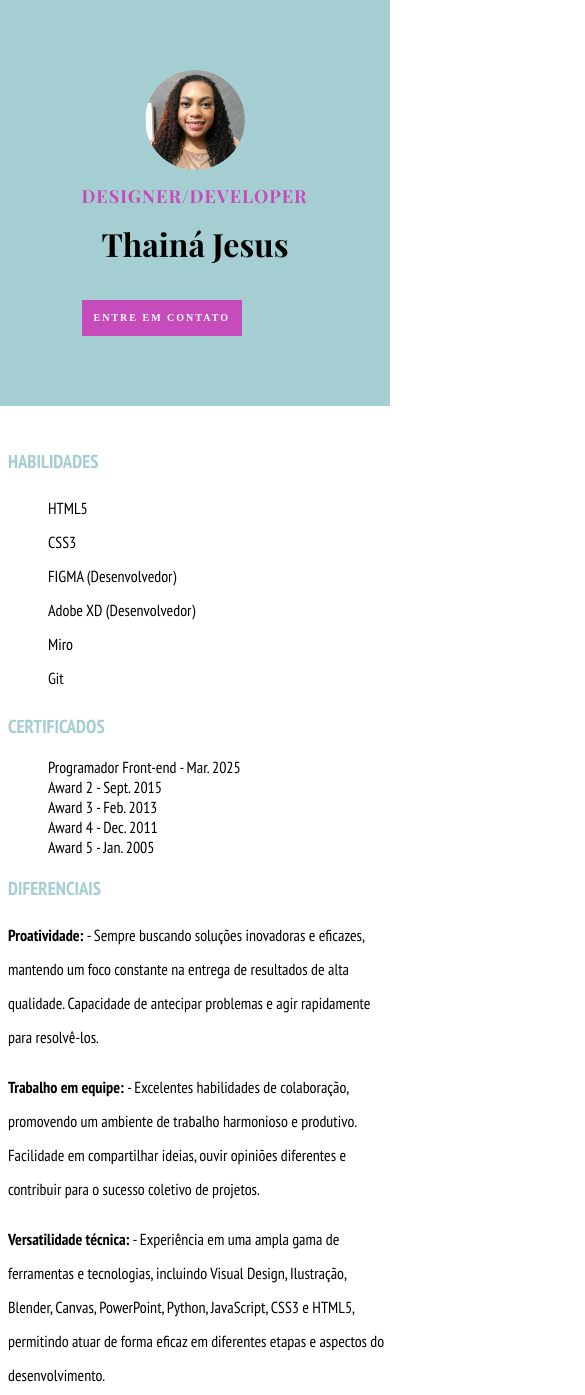
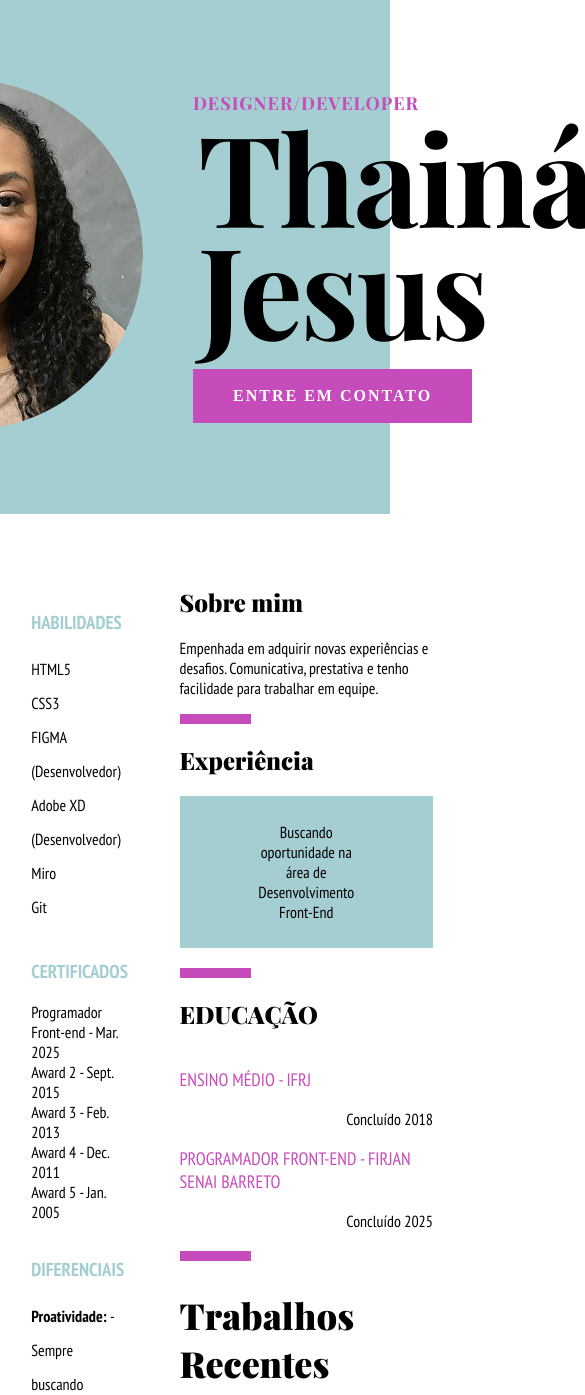
Before and after one commit to ThainaJesus1/thainajesus, a plain HTML site: page index.html in a window 390 px wide. Shown: the top 1395 px of the page, 585 px wide, since content can reach past the window. Drawn offline with nearby package versions, Linux system fonts and the light colour scheme; a web font is replaced by a local one.

Commit message:
Projeto sem responsivo

```diff
--- a/css/estilo.css
+++ b/css/estilo.css
@@ -94,11 +94,11 @@ header {
 .name {
     font-size: 60px;
     font-weight: bold;
-    color: white;
-    font-family: 'Playfair Display', serif;
+    color: #000
+    font-family: var(--font-family2);
     line-height: 112px;
-    margin: 20px;
-
+    letter-spacing: -2.17px;
+    margin: 5px;
 
 }
 
@@ -139,14 +139,21 @@ header {
 .column1 li{
     font-family:var(--font-family1);
     color: #000;
-   line-height: 34px;
+    line-height: 34px;
+}
 
-
+.column1 ul{
+    padding:0;
 }
 
 .column2 h3{
     font-family:var(--font-family1);
     color: var(--secundary);
+
+}
+
+.column2 ul{
+    padding:0;
 }
 
 .column2 li{
@@ -161,6 +168,8 @@ header {
 }
 
 
+
+
 .column3 p{
     font-family:var(--font-family1);
     color: #000;
@@ -173,6 +182,10 @@ header {
 .column4 h3{
     font-family:var(--font-family1);
     color: var(--secundary);
+}
+
+.column4 ul{
+    padding:0;
 }
 
 
@@ -277,8 +290,15 @@ header {
 .portfolio{
     display: flex;
     flex-direction: row;
-    gap:20px
+    gap:20px;
+    justify-content: space-between;
 
+}
+
+.ptitle{
+    display: flex;
+    justify-content: space-between;
+    flex-direction: row;
 }
 
 .links{
@@ -294,20 +314,23 @@ header {
 .emphasis{
     font-family: var(--font-family1);
     color: var(--secundary);
+
 }
 .content-wrapper {
+    width: 100%;
+    height: 100%;
     display: flex;
     justify-content: space-between;
-    align-items: flex-start;
-    gap: 30px;
-    margin: auto;
+
+
 }
 
 .caixa1 {
-    width: 30%;
-    height: auto;
-    padding: 20px;
-    margin:2rem 6rem 2rem 0;
+    width: 50%;
+    height: 100%;
+    display: flex;
+    flex-direction: column;
+    margin:77px 8%
 
 }
 
@@ -352,7 +375,6 @@ footer {
     text-align: center;
     background-color: var(--secundary);
     padding: 30px;
-    color: var(--text-dark);
     font-size: 20px;
 }
 
@@ -361,10 +383,9 @@ footer h2 {
     color: #000;
 }
 
-footer p {
+footer p a{
     font-family: var(--font-family2);
     color: var(--primary);
-
 
 }
 
@@ -378,120 +399,19 @@ footer p {
     font-family: var(--font-family2);
     color: #000;
 }
+
+footer p{
+    color: var(--primary);
+}
+
+a{
+    text-decoration: none;
+    color: var(--primary)
+
+}
 .social img {
     width: 32px;
     height: 32px;
     margin: 5px;
     display: inline-block;
 }
-
-@media (max-width: 1024px) {
-    .header-content {
-        flex-direction: column;
-        gap: 30px;
-        padding: 30px;
-    }
-
-    .photo img {
-        width: 250px;
-        height: 250px;
-    }
-
-    .name {
-        font-size: 48px;
-        line-height: 64px;
-    }
-
-    .info h1 {
-        font-size: 80px;
-    }
-}
-
-@media (max-width: 768px) {
-    .header-content {
-        flex-direction: column;
-        gap: 20px;
-        padding: 20px;
-    }
-
-    .photo img {
-        width: 180px;
-        height: 180px;
-    }
-
-    .name {
-        font-size: 36px;
-        line-height: 48px;
-    }
-
-    .info h1 {
-        font-size: 48px;
-    }
-
-    .button {
-        padding: 10px 20px;
-        font-size: 14px;
-    }
-
-    .content-wrapper {
-        flex-direction: column;
-        gap: 20px;
-        margin: 0;
-        padding: 10px;
-    }
-
-    .caixa1, .caixa2 {
-        width: 100%;
-        margin: 1rem 0;
-        padding: 10px;
-    }
-
-    .portfolio {
-        flex-direction: column;
-        gap: 15px;
-    }
-
-    footer {
-        padding: 20px;
-    }
-}
-
-@media (max-width: 480px) {
-    .header-content {
-        gap: 10px;
-        padding: 10px;
-    }
-
-    .photo img {
-        width: 100px;
-        height: 100px;
-    }
-
-    .name {
-        font-size: 24px;
-        line-height: 32px;
-    }
-
-    .info h1 {
-        font-size: 32px;
-    }
-
-    .button {
-        padding: 6px 12px;
-        font-size: 10px;
-    }
-
-    .content-wrapper {
-        gap: 8px;
-        padding: 4px;
-    }
-
-    .caixa1, .caixa2 {
-        padding: 4px;
-    }
-
-    footer {
-        padding: 15px;
-        font-size: 14px;
-    }
-}
--- a/index.html
+++ b/index.html
@@ -17,7 +17,7 @@
     <header>
         <div class="container header-content">
             <div class="photo">
-                <img src="images/perfil.png" alt="Matt McDonald">
+                <img src="images/perfil.png" alt="thaina">
             </div>
             <div class="info">
                 <div class="titles-wrapper">
@@ -115,11 +115,11 @@
     <footer id="contact">
         <h2>Entre em contato!</h2>
         <strong><p>thainacontato2023@gmail.com</p>
-            <p>(21) 99652-5468</p></strong>
+            <a href="+5521996525468">(21) 99652-5468</a></strong>
         <div class="social">
 
-            <a href="#"><img src="images/instagram.png" alt="git"></a>
-            <a href="#"><img src="images/icons.png" alt="git"></a>
+            <a href="https://www.instagram.com/thaaicrf/"><img src="images/instagram.png" alt="git"></a>
+            <a href="https://github.com/ThainaJesus1/"><img src="images/icons.png" alt="git"></a>
         </div>
     </footer>
 </body>
```
